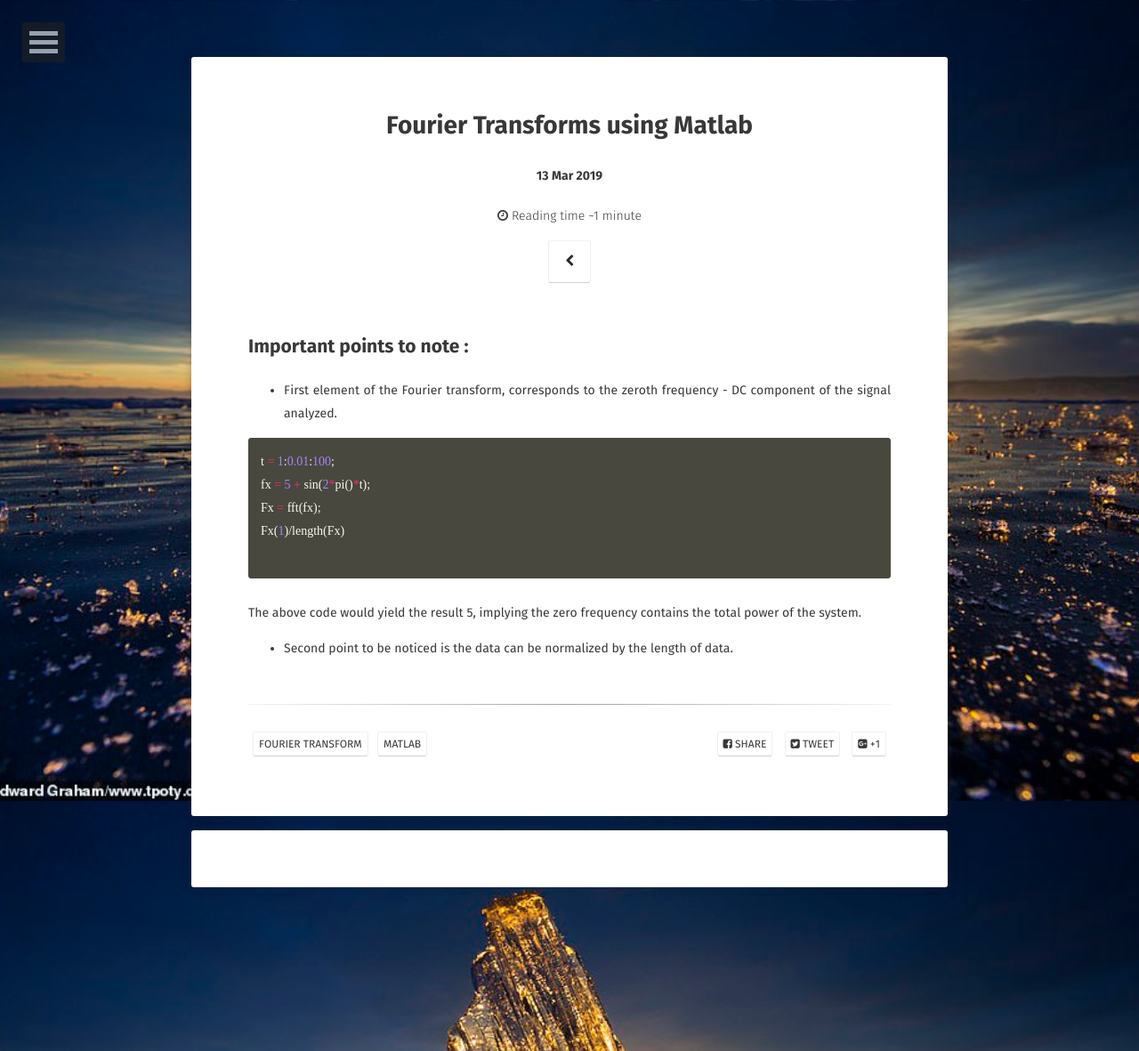
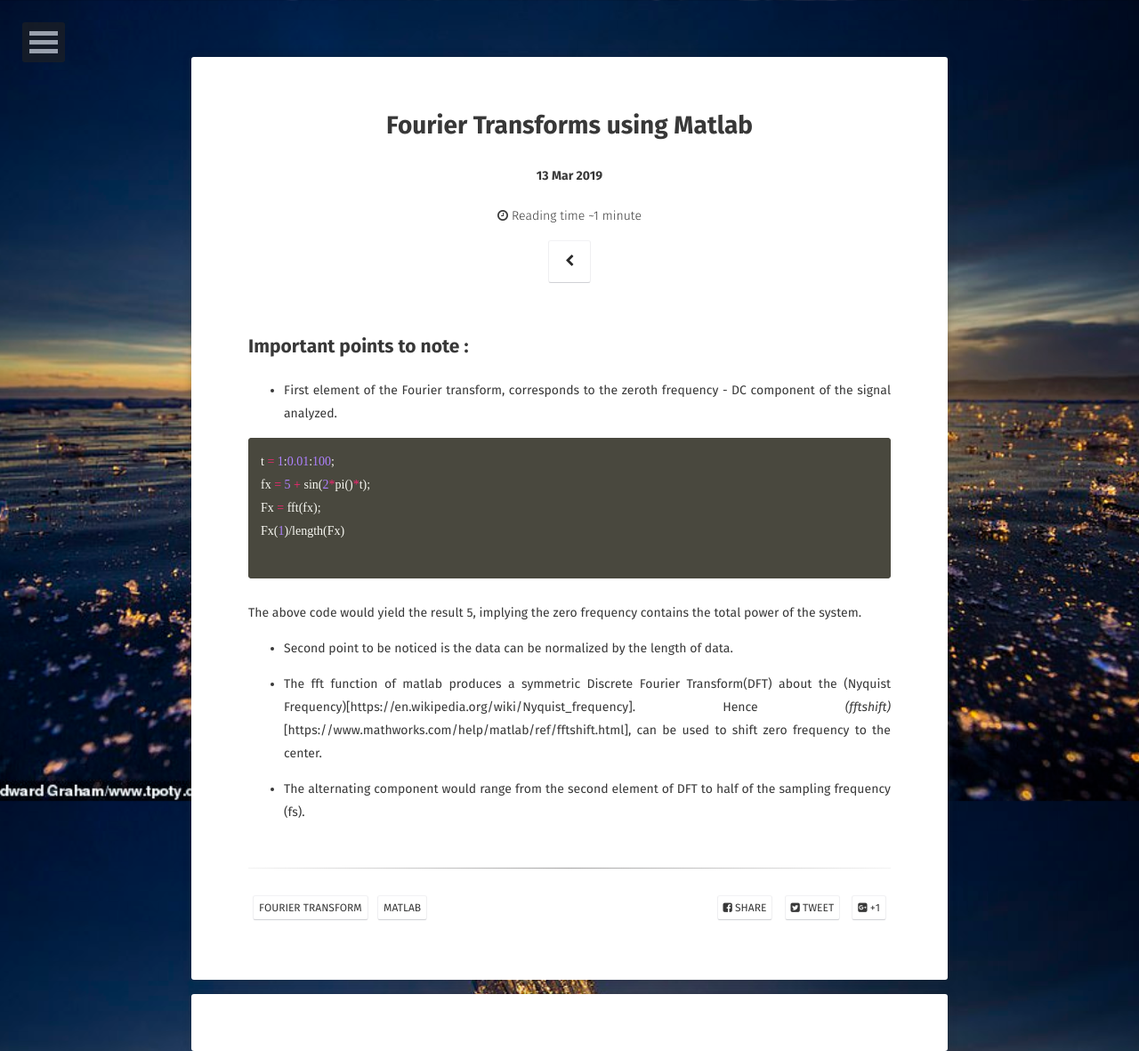
Before and after one commit to naivethoughts/naivethoughts.github.io, a Jekyll site: the page built from _posts/2019-03-13-fourier-transform.md, in a window 1280 px wide. Shown: the whole page at 89% size. Built offline with Jekyll 4.4.1, drawn with Linux system fonts in a browser that asks for light colours; some web fonts are replaced; comment, search, counter and statistics services are not loaded.

Commit message:
Update 2019-03-13-fourier-transform.md

```diff
--- a/_posts/2019-03-13-fourier-transform.md
+++ b/_posts/2019-03-13-fourier-transform.md
@@ -23,3 +23,9 @@ The above code would yield the result 5, implying the zero frequency contains th
 total power of the system.
 
 * Second point to be noticed is the data can be normalized by the length of data.
+
+* The fft function of matlab produces a symmetric Discrete Fourier Transform(DFT) about the
+(Nyquist Frequency)[https://en.wikipedia.org/wiki/Nyquist_frequency]. Hence *(fftshift)*[https://www.mathworks.com/help/matlab/ref/fftshift.html], can be used to shift zero frequency to the center.
+
+* The alternating component would range from the second element of DFT to half of
+the sampling frequency (fs).
```
